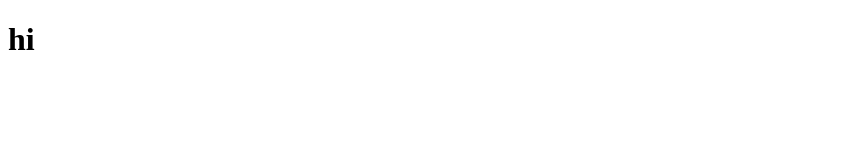
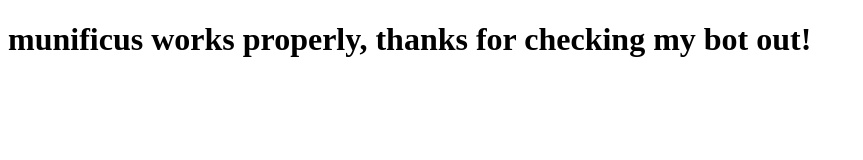
Before and after one commit to revynxi/adroit, a plain HTML site: page index.html in a window 1280 px wide. Shown: the whole page, without its empty margins (0-863 px from the left). Drawn offline with Linux system fonts and the light colour scheme.

Commit message:
Update index.html

```diff
--- a/index.html
+++ b/index.html
@@ -3,9 +3,9 @@
 <head>
     <meta charset="UTF-8">
     <meta name="viewport" content="width=device-width, initial-scale=1.0">
-    <title>Kosmopolitikord</title>
+    <title>munificus</title>
 </head>
 <body>
-    <h1>hi</h1>
+    <h1>munificus works properly, thanks for checking my bot out!</h1>
 </body>
 </html>
```
